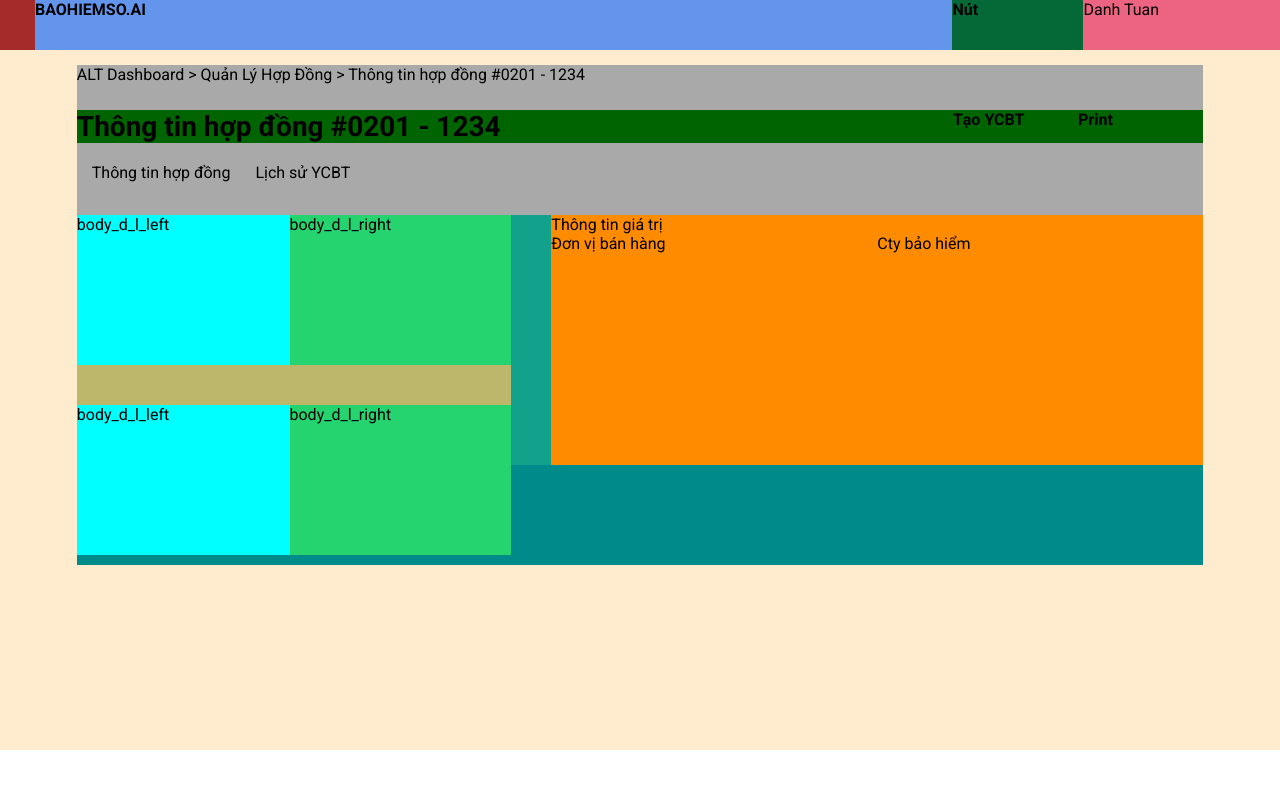
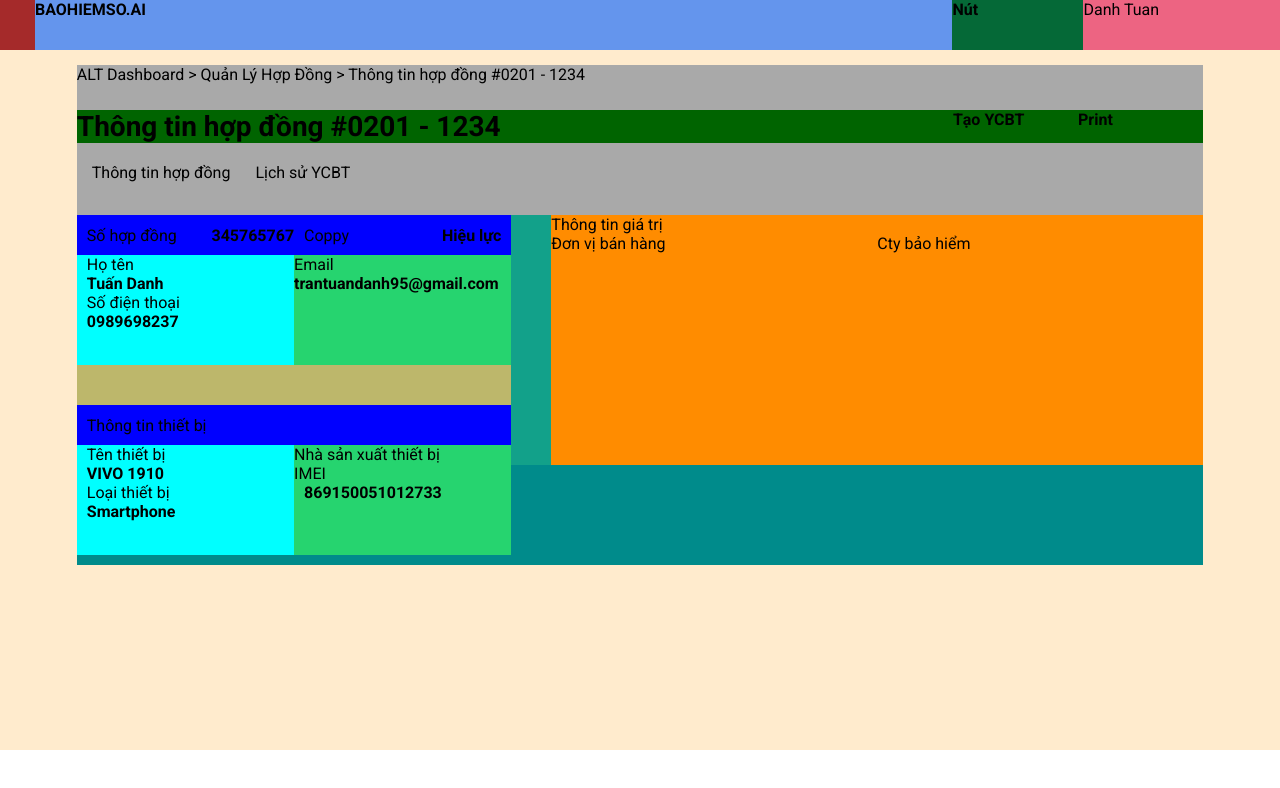
Before and after one commit to TyAiTi/react-blog, a React (Create React App) app in the folder blog/: page /contractinfor in a window 1280 px wide. Shown: the top 788 px of the page. Built offline with nearby package versions, Linux system fonts and the light colour scheme.

Commit message:
phac thao

```diff
--- a/blog/src/pages/hopdong/contractInfor.js
+++ b/blog/src/pages/hopdong/contractInfor.js
@@ -3,6 +3,18 @@ import { useState } from 'react'
 
 export default function ContractInfor(){
     const inforContract = "#0201 - 1234"
+    const obContract = {
+        id: 345765767,
+        name: "Tuấn Danh",
+        phone: "0989698237",
+        email: "trantuandanh95@gmail.com"
+    }
+    const inforDevice = {
+        name: "VIVO 1910",
+        type: "Smartphone",
+        nsx: "VIVO",
+        imei: "869150051012733"
+    }
 return(
     <div className={s.container}>
         <div className={s.header}>
@@ -33,12 +45,38 @@ return(
             <div className={s.body_down}>
                 <div className={s.body_d_left}>
                     <div className={s.body_d_l_top}>
-                        <div className={s.body_d_l_left}>body_d_l_left</div>
-                        <div className={s.body_d_l_right}>body_d_l_right</div>
+                        <div className={s.body_d_l_left}>
+                            <div className={s.body_d_l_l_header}>
+                                <p className={` ${s.space_left}`}> Số hợp đồng</p>
+                                <p className={`${s.text_b} `}>{obContract.id}</p>
+                            </div>
+
+                           <p className={` ${s.space_left}`}> Họ tên</p>         <p className={`${s.text_b} ${s.space_left}`}>{obContract.name}</p>
+                           <p className={` ${s.space_left}`}> Số điện thoại</p>  <p className={`${s.text_b} ${s.space_left}`}>{obContract.phone}</p>
+                        </div>
+                        <div className={s.body_d_l_right}>
+                            <div className={s.body_d_l_l_header}>
+                                <p className={` ${s.space_left}`}> Coppy</p>
+                                <p className={`${s.text_b} ${s.space_right}`}>Hiệu lực</p>
+                            </div>
+                           <p>Email</p> <p className={s.text_b}>{obContract.email}</p>
+                        </div>
                     </div>
                     <div className={s.body_d_l_down}>
-                        <div className={s.body_d_l_left}>body_d_l_left</div>
-                        <div className={s.body_d_l_right}>body_d_l_right</div>
+                        <div className={s.body_d_l_left}>
+                            <div className={s.body_d_l_l_header}>
+                                    <p className={` ${s.space_left}`}> Thông tin thiết bị</p>
+                            </div>
+                            <p className={` ${s.space_left}`}>Tên thiết bị</p>  <p className={`${s.space_left} ${s.text_b}`}>{inforDevice.name}</p>
+                            <p className={` ${s.space_left}`}>Loại thiết bị</p> <p className={`${s.space_left} ${s.text_b}`}>{inforDevice.type}</p>
+                        </div>
+                        <div className={s.body_d_l_right}>
+                            <div className={s.body_d_l_l_header}>
+                                    <p className={` ${s.space_left}`}></p>
+                            </div>
+                            <p>Nhà sản xuất thiết bị</p><p className={`${s.space_left} ${s.text_b}`}>{inforDevice.nxs}</p>
+                            <p>IMEI</p><p className={`${s.space_left} ${s.text_b}`}>{inforDevice.imei}</p>
+                        </div>
                     </div>
                 </div>
                 <div className={s.body_d_right}>
--- a/blog/src/pages/hopdong/hopdong.module.css
+++ b/blog/src/pages/hopdong/hopdong.module.css
@@ -73,6 +73,11 @@
     flex: 4;
     background-color: darkkhaki;
 }
+.body_d_l_header{
+    display: flex;
+    height: 40px;
+    background-color: rgb(4, 32, 11);
+}
 .body_d_l_top{
     height: 150px;
     background-color: darkorange;
@@ -83,10 +88,25 @@
 .body_d_l_left{
     flex-grow: 1;
     background-color: aqua;
+    width: 50%;
+}
+.body_d_l_l_header{
+    display: flex;
+    justify-content: space-between;
+    height: 40px;
+    background-color: blue;
+    align-items: center;
+}
+.space_left{
+    margin-left: 10px;
+}
+.space_right{
+    margin-right: 10px;
 }
 .body_d_l_right{
     flex-grow: 1;
     background-color: rgb(38, 212, 111);
+    width: 50%;
 }
 .body_d_l_down{
     margin-top: 40px;
@@ -107,3 +127,7 @@
 .body_d_r_right{
     flex: 5;
 }
+
+.text_b{
+    font-weight: bold;
+}
```
